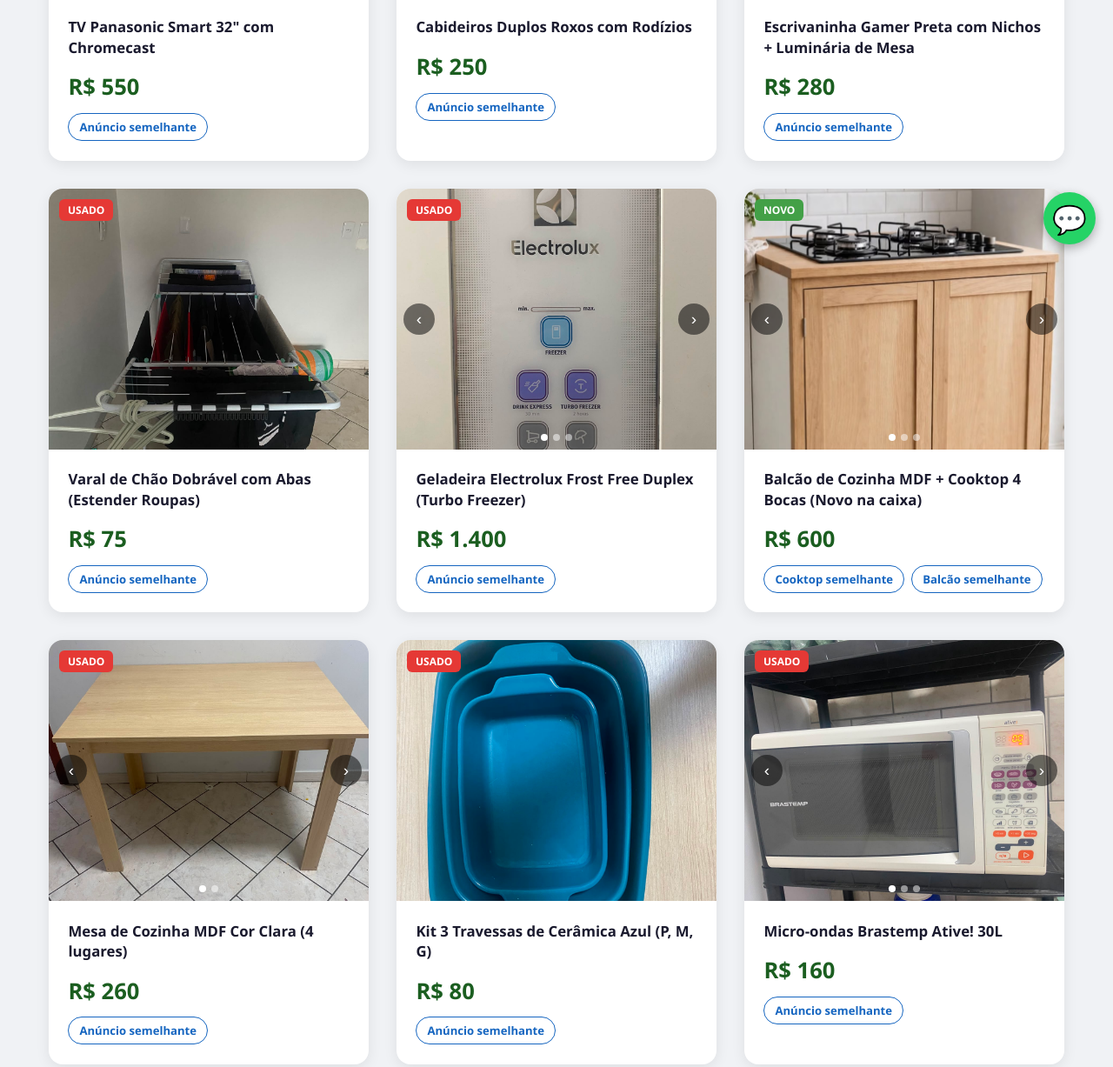
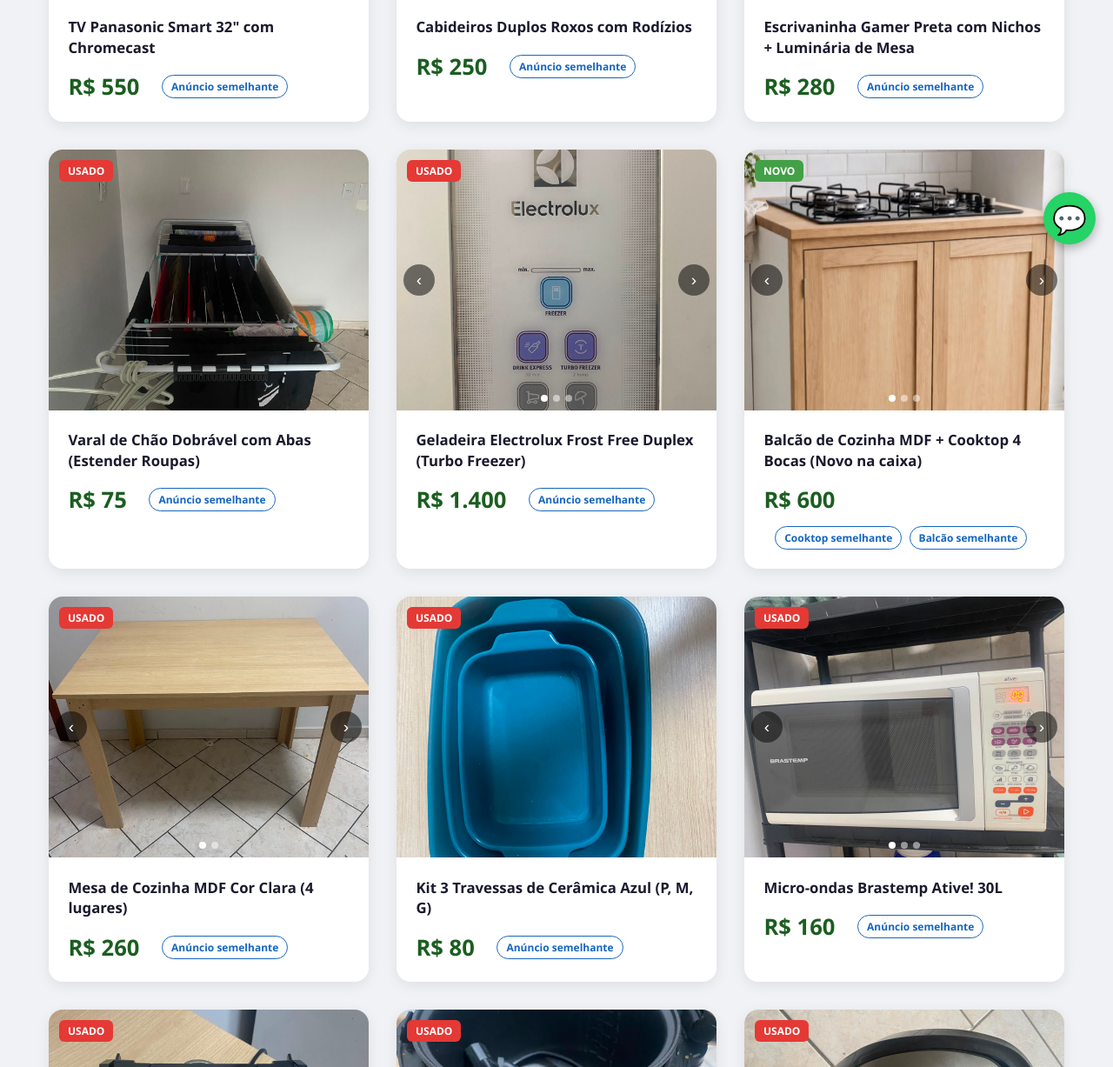
Before and after one commit to brunosrd/desapegoriodosul, a plain HTML site: page index.html in a window 1280 px wide. Shown: the part 499-1726 px from the top of the page at 87% size. Drawn offline with Linux system fonts and the light colour scheme.

Commit message:
Layout: preço e anúncio semelhante na mesma linha + atualiza links

```diff
--- a/index.html
+++ b/index.html
@@ -141,21 +141,30 @@
             font-size: 1.6rem;
             font-weight: 800;
             color: #1b5e20;
+            display: inline;
         }
 
         .product-compare {
-            margin-top: 0.8rem;
+            display: inline;
+            margin-left: 0.8rem;
+        }
+
+        .price-row {
+            display: flex;
+            align-items: center;
+            gap: 0.8rem;
+            flex-wrap: wrap;
         }
 
         .product-compare a {
             display: inline-flex;
             align-items: center;
             gap: 5px;
-            font-size: 0.82rem;
+            font-size: 0.75rem;
             font-weight: 600;
             color: #1565c0;
             text-decoration: none;
-            padding: 6px 12px;
+            padding: 4px 10px;
             border: 1.5px solid #1565c0;
             border-radius: 20px;
             transition: all 0.2s ease;
@@ -242,8 +251,7 @@
                 </div>
                 <div class="product-info">
                     <div class="product-name">TV Panasonic Smart 32" com Chromecast</div>
-                    <div class="product-price">R$ 550</div>
-                    <div class="product-compare"><a href="https://www.220-electronics.com/products/panasonic-th-32h400m-32-led-tv-pal-ntsc-secam-110-v-220-volt-240-volts-50-60-hz" target="_blank">Anúncio semelhante</a></div>
+                    <div class="price-row"><div class="product-price">R$ 550</div><div class="product-compare"><a href="https://www.220-electronics.com/products/panasonic-th-32h400m-32-led-tv-pal-ntsc-secam-110-v-220-volt-240-volts-50-60-hz" target="_blank">Anúncio semelhante</a></div></div>
                 </div>
             </div>
 
@@ -257,8 +265,7 @@
                 </div>
                 <div class="product-info">
                     <div class="product-name">Cabideiros Duplos Roxos com Rodízios</div>
-                    <div class="product-price">R$ 250</div>
-                    <div class="product-compare"><a href="https://www.mercadolivre.com.br/arara-de-roupas-com-rodinhas-sapateira-altura-regulavel/up/MLBU4333538880" target="_blank">Anúncio semelhante</a></div>
+                    <div class="price-row"><div class="product-price">R$ 250</div><div class="product-compare"><a href="https://www.mercadolivre.com.br/arara-de-roupas-com-rodinhas-sapateira-altura-regulavel/up/MLBU4333538880" target="_blank">Anúncio semelhante</a></div></div>
                 </div>
             </div>
 
@@ -272,8 +279,7 @@
                 </div>
                 <div class="product-info">
                     <div class="product-name">Escrivaninha Gamer Preta com Nichos + Luminária de Mesa</div>
-                    <div class="product-price">R$ 280</div>
-                    <div class="product-compare"><a href="https://www.kabum.com.br/produto/354196/mesa-gamer-notavel-escrivaninha-para-computador-home-office-nicho-cpu-3-prateleiras-quarto-preta" target="_blank">Anúncio semelhante</a></div>
+                    <div class="price-row"><div class="product-price">R$ 280</div><div class="product-compare"><a href="https://produto.mercadolivre.com.br/MLB-4005151971-escrivaninha-mesa-durango-new-para-computador-varias-cores-_JM" target="_blank">Anúncio semelhante</a></div></div>
                 </div>
             </div>
 
@@ -287,8 +293,7 @@
                 </div>
                 <div class="product-info">
                     <div class="product-name">Varal de Chão Dobrável com Abas (Estender Roupas)</div>
-                    <div class="product-price">R$ 75</div>
-                    <div class="product-compare"><a href="https://www.carrefour.com.br/varal-de-chao-com-abas-maxi-006010-mor-mp935977705/p" target="_blank">Anúncio semelhante</a></div>
+                    <div class="price-row"><div class="product-price">R$ 75</div><div class="product-compare"><a href="https://www.carrefour.com.br/varal-de-chao-com-abas-maxi-006010-mor-mp935977705/p" target="_blank">Anúncio semelhante</a></div></div>
                 </div>
             </div>
 
@@ -307,8 +312,7 @@
                 </div>
                 <div class="product-info">
                     <div class="product-name">Geladeira Electrolux Frost Free Duplex (Turbo Freezer)</div>
-                    <div class="product-price">R$ 1.400</div>
-                    <div class="product-compare"><a href="https://www.mercadolivre.com.br/geladeira-electrolux-frost-free-inverter-490l-experience-inverse-branca-ib51/p/MLB61779090" target="_blank">Anúncio semelhante</a></div>
+                    <div class="price-row"><div class="product-price">R$ 1.400</div><div class="product-compare"><a href="https://www.mercadolivre.com.br/geladeira-electrolux-frost-free-inverter-efficient-415l-autosense-duplex-branca-if46/p/MLB46530954" target="_blank">Anúncio semelhante</a></div></div>
                 </div>
             </div>
 
@@ -327,8 +331,7 @@
                 </div>
                 <div class="product-info">
                     <div class="product-name">Balcão de Cozinha MDF + Cooktop 4 Bocas (Novo na caixa)</div>
-                    <div class="product-price">R$ 600</div>
-                    <div class="product-compare"><a href="https://www.schumann.com.br/cooktop-4-bocas-a-gas-fischer-fit-line-com-mesa-de-vidro-temperado-preto-bivolt-p1213013" target="_blank">Cooktop semelhante</a> <a href="https://www.madesa.com/products/balcao-madesa-acordes-100-mdf-80-cm-2-portas-branco" target="_blank">Balcão semelhante</a></div>
+                    <div class="price-row"><div class="product-price">R$ 600</div><div class="product-compare"><a href="https://www.schumann.com.br/cooktop-4-bocas-a-gas-fischer-fit-line-com-mesa-de-vidro-temperado-preto-bivolt-p1213013" target="_blank">Cooktop semelhante</a> <a href="https://www.madesa.com/products/balcao-madesa-acordes-100-mdf-80-cm-2-portas-branco" target="_blank">Balcão semelhante</a></div></div>
                 </div>
             </div>
 
@@ -346,8 +349,7 @@
                 </div>
                 <div class="product-info">
                     <div class="product-name">Mesa de Cozinha MDF Cor Clara (4 lugares)</div>
-                    <div class="product-price">R$ 260</div>
-                    <div class="product-compare"><a href="https://www.madeiramadeira.com.br/mesa-de-jantar-4-lugares-madeira-macica-mandacaru-yescasa-602332.html" target="_blank">Anúncio semelhante</a></div>
+                    <div class="price-row"><div class="product-price">R$ 260</div><div class="product-compare"><a href="https://www.madeiramadeira.com.br/mesa-de-jantar-4-lugares-madeira-macica-mandacaru-yescasa-602332.html" target="_blank">Anúncio semelhante</a></div></div>
                 </div>
             </div>
 
@@ -361,8 +363,7 @@
                 </div>
                 <div class="product-info">
                     <div class="product-name">Kit 3 Travessas de Cerâmica Azul (P, M, G)</div>
-                    <div class="product-price">R$ 80</div>
-                    <div class="product-compare"><a href="https://www.amazon.com.br/travessa-ceramica/s?k=travessa%20ceramica" target="_blank">Anúncio semelhante</a></div>
+                    <div class="price-row"><div class="product-price">R$ 80</div><div class="product-compare"><a href="https://www.amazon.com.br/Travessas-Refrat%C3%A1rias-Retangular-Micro-ondas-FCS/dp/B0G514W7MX" target="_blank">Anúncio semelhante</a></div></div>
                 </div>
             </div>
 
@@ -381,8 +382,7 @@
                 </div>
                 <div class="product-info">
                     <div class="product-name">Micro-ondas Brastemp Ative! 30L</div>
-                    <div class="product-price">R$ 160</div>
-                    <div class="product-compare"><a href="https://www.mercadolivre.com.br/micro-ondas-brastemp-32l-branco-com-menu-gourmet-bms46ab/p/MLB19119107" target="_blank">Anúncio semelhante</a></div>
+                    <div class="price-row"><div class="product-price">R$ 160</div><div class="product-compare"><a href="https://www.mercadolivre.com.br/micro-ondas-brastemp-32l-branco-com-menu-gourmet-bms46ab/p/MLB19119107" target="_blank">Anúncio semelhante</a></div></div>
                 </div>
             </div>
 
@@ -400,8 +400,7 @@
                 </div>
                 <div class="product-info">
                     <div class="product-name">Sanduicheira Cadence Inox</div>
-                    <div class="product-price">R$ 65</div>
-                    <div class="product-compare"><a href="https://www.pontofrio.com.br/sanduicheira-cadence-toast-e-grill-prime-preto-e-prata-110v/p/1546490306" target="_blank">Anúncio semelhante</a></div>
+                    <div class="price-row"><div class="product-price">R$ 65</div><div class="product-compare"><a href="https://www.schumann.com.br/grill-cadence-chapa-firme-grl621-1600w-preto-e-inox-p1209930" target="_blank">Anúncio semelhante</a></div></div>
                 </div>
             </div>
 
@@ -419,8 +418,7 @@
                 </div>
                 <div class="product-info">
                     <div class="product-name">Panela Elétrica de Arroz Mondial Fast Rice 5</div>
-                    <div class="product-price">R$ 130</div>
-                    <div class="product-compare"><a href="https://www.pontofrio.com.br/panela-eletrica-mondial-fast-rice-5-premium-npe-08-5x/p/1560098941" target="_blank">Anúncio semelhante</a></div>
+                    <div class="price-row"><div class="product-price">R$ 130</div><div class="product-compare"><a href="https://www.pontofrio.com.br/panela-eletrica-mondial-fast-rice-5-premium-npe-08-5x/p/1560098941" target="_blank">Anúncio semelhante</a></div></div>
                 </div>
             </div>
 
@@ -438,8 +436,7 @@
                 </div>
                 <div class="product-info">
                     <div class="product-name">Air Fryer Mondial Family 4L</div>
-                    <div class="product-price">R$ 140</div>
-                    <div class="product-compare"><a href="https://www.pontofrio.com.br/fritadeira-eletrica-mondial-air-fryer-4-litros-afn-40/p/1560593162" target="_blank">Anúncio semelhante</a></div>
+                    <div class="price-row"><div class="product-price">R$ 140</div><div class="product-compare"><a href="https://www.pontofrio.com.br/fritadeira-eletrica-mondial-air-fryer-4-litros-afn-40/p/1560593162" target="_blank">Anúncio semelhante</a></div></div>
                 </div>
             </div>
 
@@ -458,8 +455,7 @@
                 </div>
                 <div class="product-info">
                     <div class="product-name">Aspirador de Pó Vertical Mondial 1000W</div>
-                    <div class="product-price">R$ 95</div>
-                    <div class="product-compare"><a href="https://www.carrefour.com.br/produto/aspirador-de-po-vertical-cyclone-stick-1000-mondial-328424336" target="_blank">Anúncio semelhante</a></div>
+                    <div class="price-row"><div class="product-price">R$ 95</div><div class="product-compare"><a href="https://www.mercadolivre.com.br/aspirador-de-po-turbo-cycle-mondial-1100w-ap-36/p/MLB14214629" target="_blank">Anúncio semelhante</a></div></div>
                 </div>
             </div>
 
@@ -478,8 +474,7 @@
                 </div>
                 <div class="product-info">
                     <div class="product-name">Lavadora Electrolux Turbo Capacidade 12kg</div>
-                    <div class="product-price">R$ 650</div>
-                    <div class="product-compare"><a href="https://www.zoom.com.br/lavadora-roupas/lavadora-electrolux-12-kg-lt12" target="_blank">Anúncio semelhante</a></div>
+                    <div class="price-row"><div class="product-price">R$ 650</div><div class="product-compare"><a href="https://loja.electrolux.com.br/lavadora-compacta-lac12-com-dispenser-autolimpante-cesto-inox-electrolux/p?idsku=2002554" target="_blank">Anúncio semelhante</a></div></div>
                 </div>
             </div>
 
@@ -493,8 +488,7 @@
                 </div>
                 <div class="product-info">
                     <div class="product-name">Ventilador de Coluna Britânia Turbo 160W</div>
-                    <div class="product-price">R$ 110</div>
-                    <div class="product-compare"><a href="https://www.britania.com.br/ventilador-bvt450-127v-033011181/p" target="_blank">Anúncio semelhante</a></div>
+                    <div class="price-row"><div class="product-price">R$ 110</div><div class="product-compare"><a href="https://www.britania.com.br/ventilador-bvt450-127v-033011181/p" target="_blank">Anúncio semelhante</a></div></div>
                 </div>
             </div>
 
@@ -512,8 +506,7 @@
                 </div>
                 <div class="product-info">
                     <div class="product-name">Aquecedor / Termoventilador Good&Go</div>
-                    <div class="product-price">R$ 70</div>
-                    <div class="product-compare"><a href="https://www.buscape.com.br/aquecedor-ambiente-ar/aquecedor-eletrico-termoventilador-ventisol-a1" target="_blank">Anúncio semelhante</a></div>
+                    <div class="price-row"><div class="product-price">R$ 70</div><div class="product-compare"><a href="https://www.buscape.com.br/aquecedor-ambiente-ar/aquecedor-eletrico-termoventilador-ventisol-a1" target="_blank">Anúncio semelhante</a></div></div>
                 </div>
             </div>
 
@@ -531,8 +524,7 @@
                 </div>
                 <div class="product-info">
                     <div class="product-name">Frigobar Consul Compacto 120L</div>
-                    <div class="product-price">R$ 575</div>
-                    <div class="product-compare"><a href="https://www.pontofrio.com.br/frigobar-consul-crc12cb-com-gaveta-retratil-117-l/p/3473085" target="_blank">Anúncio semelhante</a></div>
+                    <div class="price-row"><div class="product-price">R$ 575</div><div class="product-compare"><a href="https://www.pontofrio.com.br/frigobar-consul-crc12cb-com-gaveta-retratil-117-l/p/3473085" target="_blank">Anúncio semelhante</a></div></div>
                 </div>
             </div>
 
@@ -550,8 +542,7 @@
                 </div>
                 <div class="product-info">
                     <div class="product-name">Monitor LG Flatron W2043S 20" + Adaptador HDMI-VGA</div>
-                    <div class="product-price">R$ 120</div>
-                    <div class="product-compare"><a href="https://www.magazineluiza.com.br/busca/monitor+led+20+polegadas/" target="_blank">Anúncio semelhante</a></div>
+                    <div class="price-row"><div class="product-price">R$ 120</div><div class="product-compare"><a href="https://www.mercadolivre.com.br/monitor-lg-led-home-office-20u401a-b-tela-20-hd-lg-switch-modo-leitura-e-flicker-safe-hdmi-vga-2ms-gtg-75hz-black-stabilizer-dynamic-action-sync-crosshair-saida-fone-de-ouvido/p/MLB63708330" target="_blank">Anúncio semelhante</a></div></div>
                 </div>
             </div>
 
```
